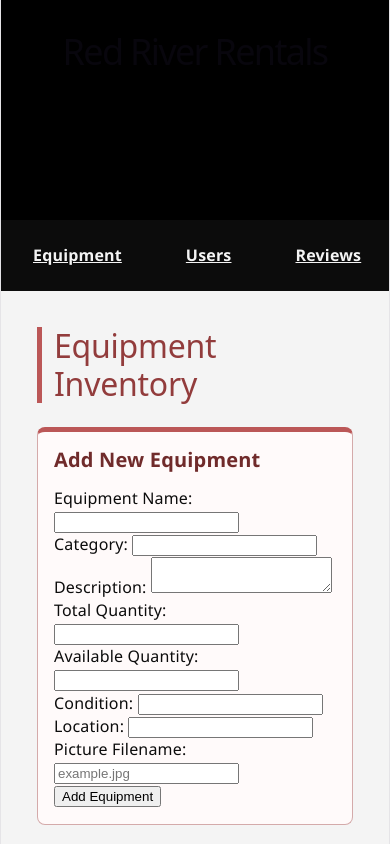
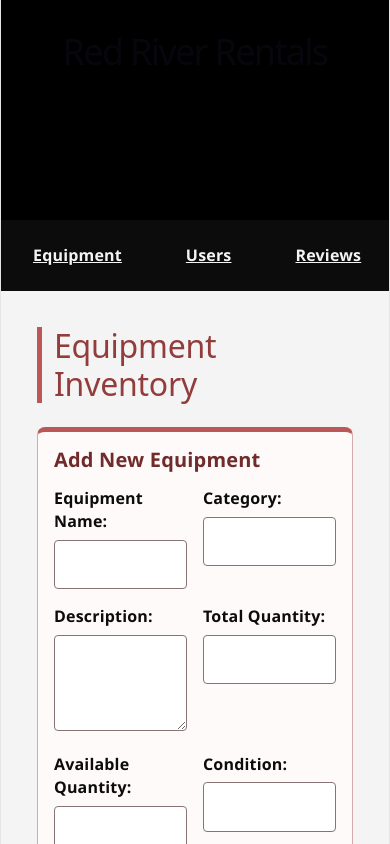
Before and after one commit to emaglaque2-rrc/full-stack-project-group-4, a React (Vite) app: page / in a window 390 px wide. Shown: the top 844 px of the page. Built offline with nearby package versions, Linux system fonts and the light colour scheme.

Commit message:
Added columns for add form, 1 column on small screens.

```diff
--- a/src/components/equipment-inventory/EquipmentInventory.css
+++ b/src/components/equipment-inventory/EquipmentInventory.css
@@ -46,3 +46,37 @@
     border-top: 5px solid #bb5757;
     background-color: #fffafa;
 }
+
+/* Two columns for the add form; one column on small screens. */
+.equipment-inventory .equipment-form form {
+    display: grid;
+    grid-template-columns: repeat(2, minmax(0, 1fr));
+    gap: 1rem;
+}
+
+.equipment-inventory label {
+    display: block;
+    margin-bottom: 0.4rem;
+    font-weight: 600;
+}
+
+.equipment-inventory input,
+.equipment-inventory textarea {
+    width: 100%;
+    min-width: 0;
+    padding: 0.75rem;
+    border: 1px solid #887474;
+    border-radius: 0.25rem;
+    background-color: #ffffff;
+    color: #0c0c0c;
+    font: inherit;
+}
+
+.equipment-inventory input::placeholder {
+    color: #655858;
+}
+
+.equipment-inventory textarea {
+    min-height: 6rem;
+    resize: vertical;
+}
```
